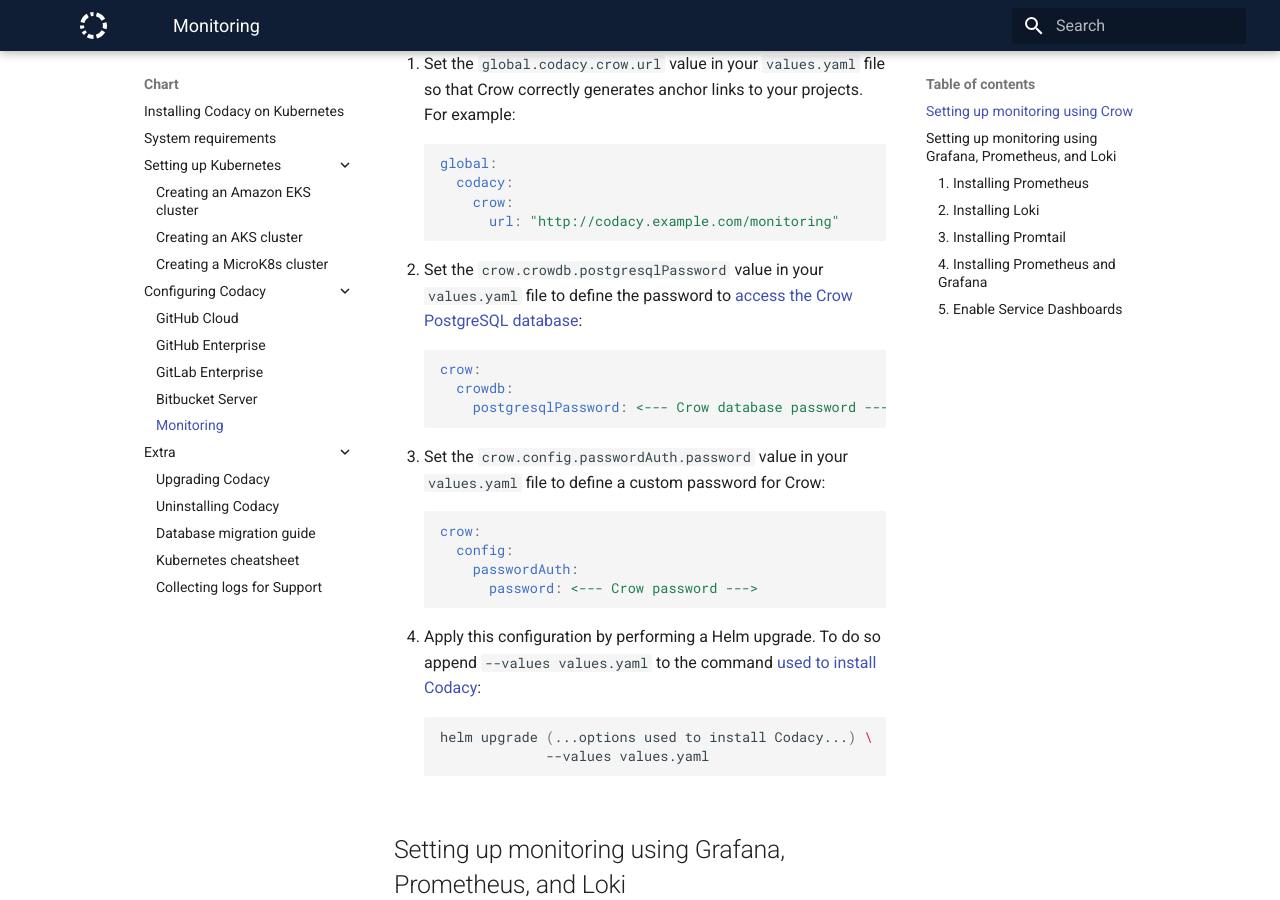
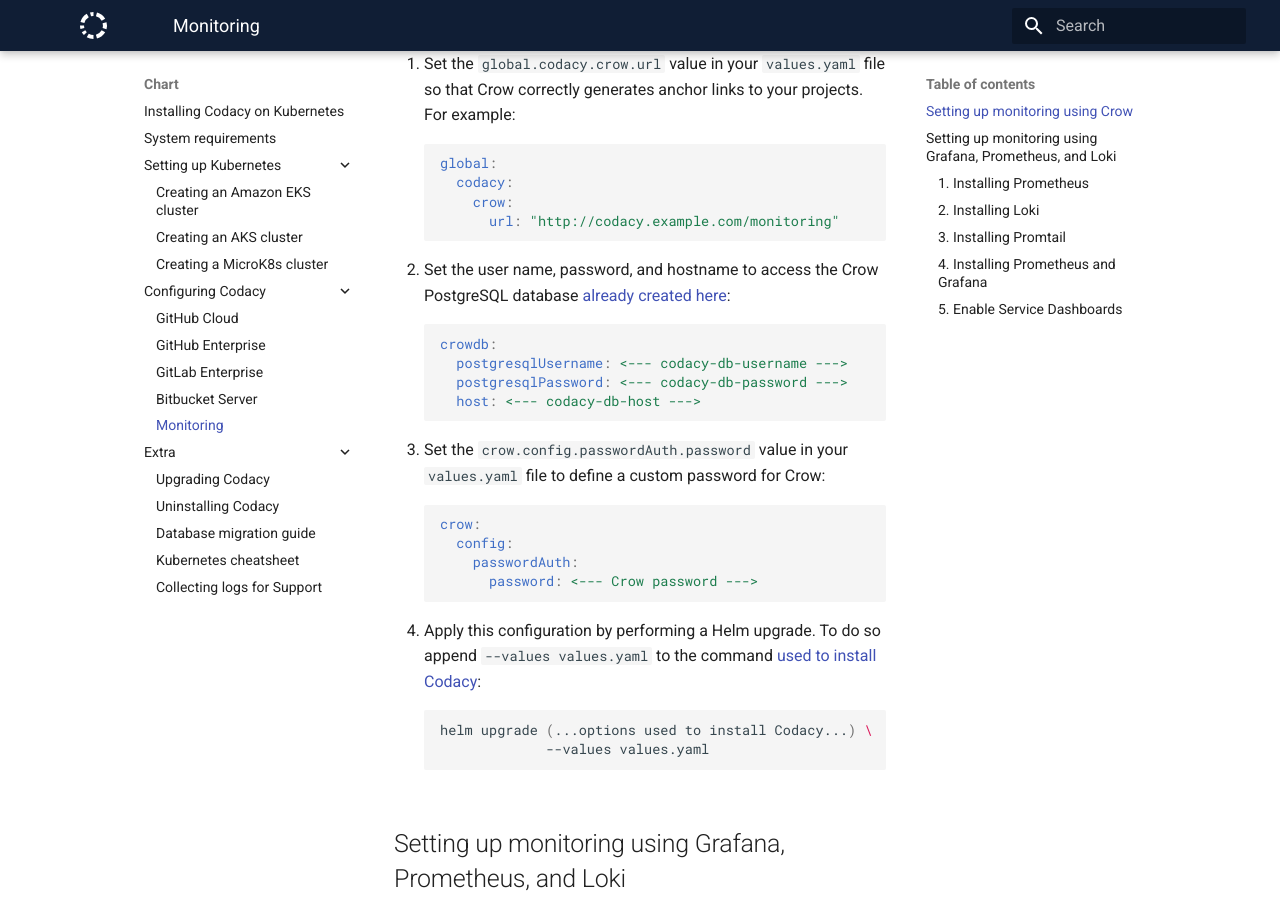
Before and after one commit to codacy/chart, an MkDocs documentation site: the page built from docs/configuration/monitoring.md, in a window 1280 px wide and 900 px high, scrolled down 843 px. Built offline with MkDocs 1.6.1 and Material for MkDocs 9.7.7, drawn with Linux system fonts in a browser that asks for light colours.

Commit message:
Include user name and host in Crow configurations besides the password

````diff
--- a/docs/configuration/monitoring.md
+++ b/docs/configuration/monitoring.md
@@ -32,12 +32,13 @@
           url: "http://codacy.example.com/monitoring"
     ```
 
-2.  Set the `crow.crowdb.postgresqlPassword` value in your `values.yaml` file to define the password to [access the Crow PostgreSQL database](../requirements.md#preparing-postgresql-for-codacy):
+2.  Set the user name, password, and hostname to access the Crow PostgreSQL database [already created here](../requirements.md#preparing-postgresql-for-codacy):
 
     ```yaml
-    crow:
-      crowdb:
-        postgresqlPassword: <--- Crow database password --->
+    crowdb:
+      postgresqlUsername: <--- codacy-db-username --->
+      postgresqlPassword: <--- codacy-db-password --->
+      host: <--- codacy-db-host --->
     ```
 
 3.  Set the `crow.config.passwordAuth.password` value in your `values.yaml` file to define a custom password for Crow:
````
